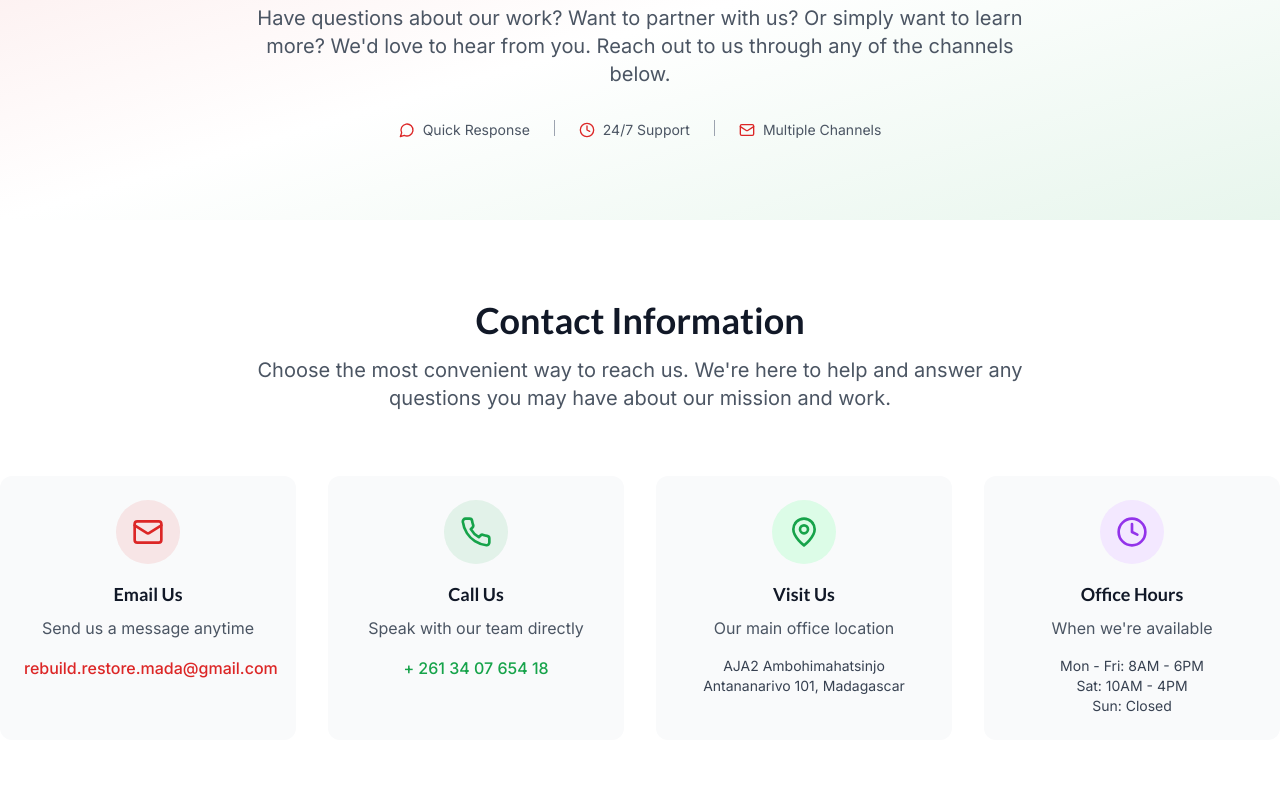
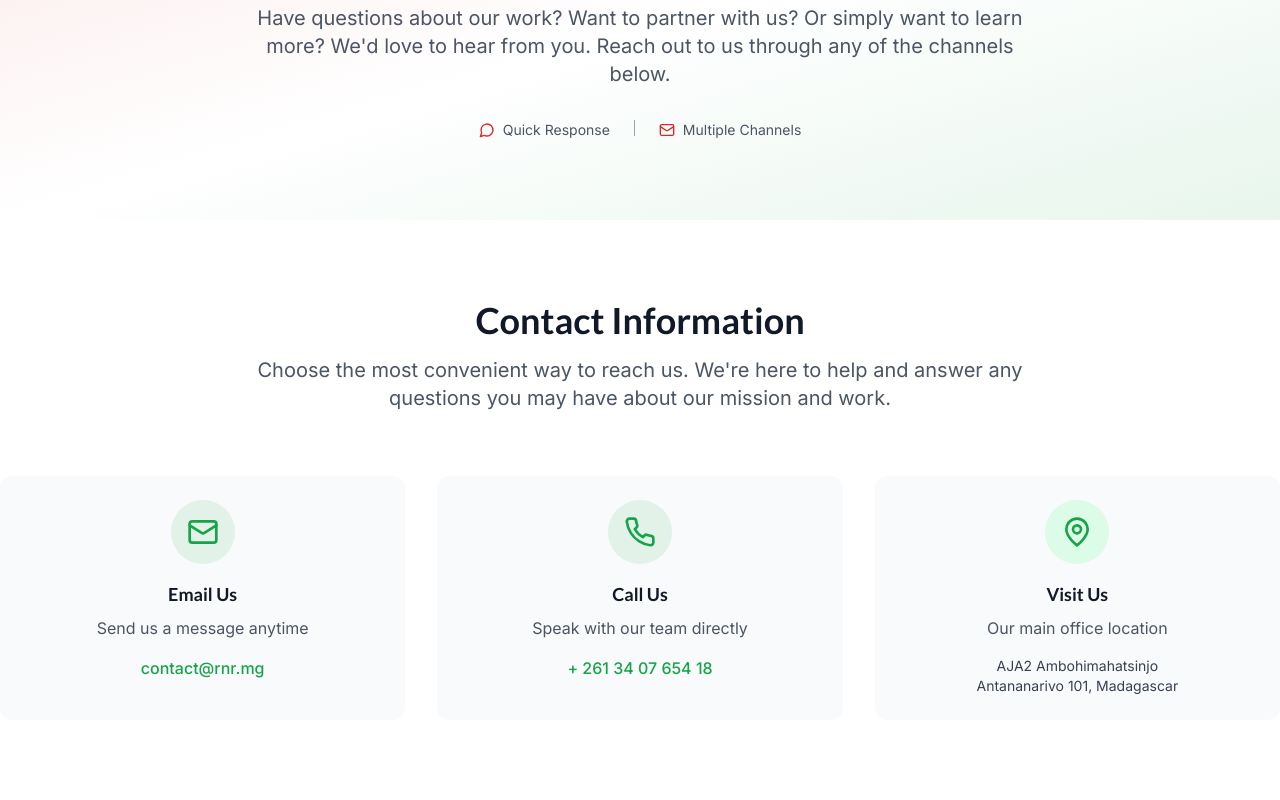
Before and after one commit to manoafa/rebuild-restore-madagascar, a Next.js app: page /contact in a window 1280 px wide. Shown: the part 240-1040 px from the top of the page. Built offline with nearby package versions, Linux system fonts and the light colour scheme.

Commit message:
Contact updated except form

```diff
--- a/src/app/contact/page.tsx
+++ b/src/app/contact/page.tsx
@@ -36,11 +36,6 @@ const Contact = () => {
               </div>
               <div className="w-px h-4 bg-gray-400"></div>
               <div className="flex items-center">
-                <Clock className="h-4 w-4 mr-2 text-primary" />
-                24/7 Support
-              </div>
-              <div className="w-px h-4 bg-gray-400"></div>
-              <div className="flex items-center">
                 <Mail className="h-4 w-4 mr-2 text-primary" />
                 Multiple Channels
               </div>
@@ -67,23 +62,23 @@ const Contact = () => {
             </p>
           </motion.div>
 
-          <div className="grid grid-cols-1 md:grid-cols-2 lg:grid-cols-4 gap-8 mb-16">
+          <div className="grid grid-cols-1 md:grid-cols-2 lg:grid-cols-3 gap-8 mb-16">
             <motion.div
               initial={{ opacity: 0, y: 30 }}
               animate={isInView ? { opacity: 1, y: 0 } : { opacity: 0, y: 30 }}
               transition={{ duration: 0.8, delay: 0.1 }}
-              className="text-center p-6 bg-gray-50 rounded-xl"
+              className="text-center p-6 bg-gray-50 rounded-xl hover:shadow-2xl transition-shadow duration-300 group"
             >
-              <div className="inline-flex items-center justify-center w-16 h-16 bg-primary/10 rounded-full mb-4">
-                <Mail className="h-8 w-8 text-primary" />
+              <div className="inline-flex items-center justify-center w-16 h-16 bg-secondary/10 rounded-full mb-4 transition-transform duration-100 group-hover:animate-pulse">
+                <Mail className="h-8 w-8 text-secondary" />
               </div>
               <h3 className="text-lg font-semibold text-gray-900 mb-2">Email Us</h3>
               <p className="text-gray-600 mb-4">Send us a message anytime</p>
               <a
-                href="mailto:rebuild.restore.mada@gmail.com"
-                className="text-primary hover:text-blue-700 font-medium"
+                href="mailto:contact@rnr.mg"
+                className="text-secondary hover:text-primary font-medium"
               >
-                rebuild.restore.mada@gmail.com
+                contact@rnr.mg
               </a>
             </motion.div>
 
@@ -91,16 +86,16 @@ const Contact = () => {
               initial={{ opacity: 0, y: 30 }}
               animate={isInView ? { opacity: 1, y: 0 } : { opacity: 0, y: 30 }}
               transition={{ duration: 0.8, delay: 0.2 }}
-              className="text-center p-6 bg-gray-50 rounded-xl"
+              className="text-center p-6 bg-gray-50 rounded-xl hover:shadow-2xl transition-shadow duration-300 group"
             >
-              <div className="inline-flex items-center justify-center w-16 h-16 bg-secondary/10 rounded-full mb-4">
+              <div className="inline-flex items-center justify-center w-16 h-16 bg-secondary/10 rounded-full mb-4 transition-transform duration-100 group-hover:animate-pulse">
                 <Phone className="h-8 w-8 text-secondary" />
               </div>
               <h3 className="text-lg font-semibold text-gray-900 mb-2">Call Us</h3>
               <p className="text-gray-600 mb-4">Speak with our team directly</p>
               <a
                 href="tel:+261340765418"
-                className="text-secondary hover:text-orange-700 font-medium"
+                className="text-secondary hover:text-primary font-medium"
               >
                 + 261 34 07 654 18
               </a>
@@ -110,9 +105,9 @@ const Contact = () => {
               initial={{ opacity: 0, y: 30 }}
               animate={isInView ? { opacity: 1, y: 0 } : { opacity: 0, y: 30 }}
               transition={{ duration: 0.8, delay: 0.3 }}
-              className="text-center p-6 bg-gray-50 rounded-xl"
+              className="text-center p-6 bg-gray-50 rounded-xl hover:shadow-2xl transition-shadow duration-300 group"
             >
-              <div className="inline-flex items-center justify-center w-16 h-16 bg-green-100 rounded-full mb-4">
+              <div className="inline-flex items-center justify-center w-16 h-16 bg-green-100 rounded-full mb-4 transition-transform duration-100 group-hover:animate-pulse">
                 <MapPin className="h-8 w-8 text-green-600" />
               </div>
               <h3 className="text-lg font-semibold text-gray-900 mb-2">Visit Us</h3>
@@ -120,24 +115,6 @@ const Contact = () => {
               <p className="text-gray-700 text-sm">
                 AJA2 Ambohimahatsinjo<br />
                 Antananarivo 101, Madagascar
-              </p>
-            </motion.div>
-
-            <motion.div
-              initial={{ opacity: 0, y: 30 }}
-              animate={isInView ? { opacity: 1, y: 0 } : { opacity: 0, y: 30 }}
-              transition={{ duration: 0.8, delay: 0.4 }}
-              className="text-center p-6 bg-gray-50 rounded-xl"
-            >
-              <div className="inline-flex items-center justify-center w-16 h-16 bg-purple-100 rounded-full mb-4">
-                <Clock className="h-8 w-8 text-purple-600" />
-              </div>
-              <h3 className="text-lg font-semibold text-gray-900 mb-2">Office Hours</h3>
-              <p className="text-gray-600 mb-4">When we're available</p>
-              <p className="text-gray-700 text-sm">
-                Mon - Fri: 8AM - 6PM<br />
-                Sat: 10AM - 4PM<br />
-                Sun: Closed
               </p>
             </motion.div>
           </div>
@@ -213,15 +190,15 @@ const Contact = () => {
                   <a href="#" className="text-primary hover:text-blue-700">
                     Facebook
                   </a>
-                  <a href="#" className="text-primary hover:text-blue-700">
+                  {/* <a href="#" className="text-primary hover:text-blue-700">
                     Twitter
-                  </a>
+                  </a> */}
                   <a href="#" className="text-primary hover:text-blue-700">
                     Instagram
                   </a>
-                  <a href="#" className="text-primary hover:text-blue-700">
+                  {/* <a href="#" className="text-primary hover:text-blue-700">
                     LinkedIn
-                  </a>
+                  </a> */}
                 </div>
               </div>
             </motion.div>
@@ -230,7 +207,7 @@ const Contact = () => {
       </section>
 
       {/* FAQ Section */}
-      <section className="py-20 bg-white">
+      <section className="py-20 bg-white text-justify">
         <div className="container-custom">
           <motion.div
             initial={{ opacity: 0, y: 30 }}
@@ -255,22 +232,22 @@ const Contact = () => {
 
             <div className="bg-gray-50 p-6 rounded-xl">
               <h3 className="font-semibold text-gray-900 mb-2">Are donations tax-deductible?</h3>
-              <p className="text-gray-600">Yes, we are a registered 501(c)(3) nonprofit organization, so all donations are tax-deductible to the full extent allowed by law.</p>
+              <p className="text-gray-600">Yes, we are a registered 501(c)(3) nonprofit organization, so all donations are tax-deductible to the full extent allowed by law. However, we are still working on extending tax-deductible eligibility for donors outside of Madagascar.</p>
             </div>
 
             <div className="bg-gray-50 p-6 rounded-xl">
               <h3 className="font-semibold text-gray-900 mb-2">How do I know my donation is being used effectively?</h3>
-              <p className="text-gray-600">We maintain complete transparency in our operations. 85% of donations go directly to programs, and we provide regular impact reports and updates on our website.</p>
+              <p className="text-gray-600">We maintain complete transparency in our operations. 85% of donations go directly to programs, and we provide regular impact reports and updates on our website, which we also send by email to our donors.</p>
             </div>
 
             <div className="bg-gray-50 p-6 rounded-xl">
               <h3 className="font-semibold text-gray-900 mb-2">Can I visit your projects in Madagascar?</h3>
-              <p className="text-gray-600">Yes! We organize regular donor and volunteer trips to Madagascar. Contact us to learn about upcoming trips and how you can participate.</p>
+              <p className="text-gray-600">Yes! We welcome visitors who wish to see our projects in person. While we do not organize regular group trips, we’re happy to support you in planning your visit and coordinating with our local team.</p>
             </div>
 
             <div className="bg-gray-50 p-6 rounded-xl">
               <h3 className="font-semibold text-gray-900 mb-2">How can my company partner with you?</h3>
-              <p className="text-gray-600">We welcome corporate partnerships! Contact our partnership team at partnerships@rebuildrestore.org to discuss collaboration opportunities.</p>
+              <p className="text-gray-600">We welcome corporate partnerships! Contact us at partner@rnr.mg to discuss collaboration opportunities.</p>
             </div>
           </div>
         </div>
--- a/src/components/Footer.tsx
+++ b/src/components/Footer.tsx
@@ -59,7 +59,7 @@ const Footer = () => {
             <div className="space-y-3">
               <div className="flex items-center space-x-3">
                 <Mail className="h-5 w-5 text-primary" />
-                <span className="text-gray-300 text-sm">rebuild.restore.mada@gmail.com</span>
+                <span className="text-gray-300 text-sm">contact@rnr.mg</span>
               </div>
               <div className="flex items-center space-x-3">
                 <Phone className="h-5 w-5 text-primary" />
```
